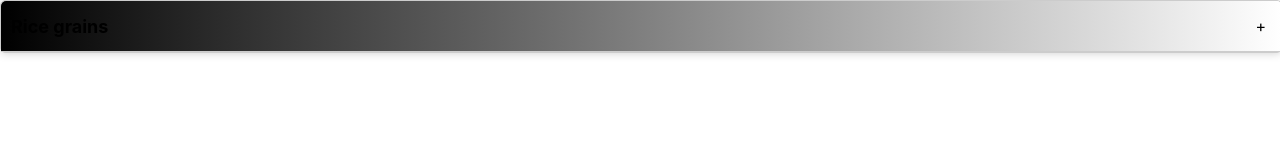
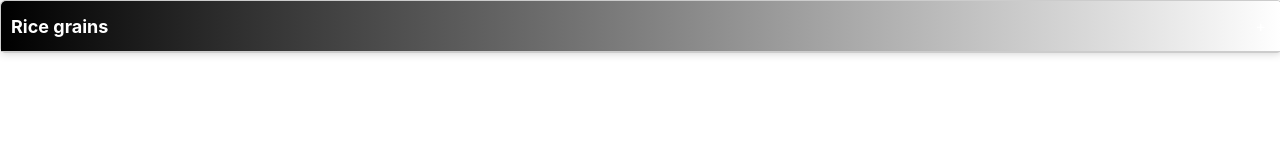
Before and after one commit to CosmoProgrammer/HashChain, a React (Create React App) app in the folder main_app/: page /tree in a window 1280 px wide. In both pictures the pointer is over the element 641 px from the left and 26 px from the top of the page. Shown: the top 160 px of the page. Built offline with nearby package versions, Linux system fonts and the light colour scheme.

Commit message:
Update item.css

```diff
--- a/main_app/src/styles/item.css
+++ b/main_app/src/styles/item.css
@@ -23,7 +23,7 @@
   .item-header:hover{
     background-image: linear-gradient(to left, rgb(255,255,255),rgb(0,0,0));
     font: bolder;
-    font: rgb(255,255,255);
+    color: rgb(255,255,255);
   }
 
   .item-header-text {
```
